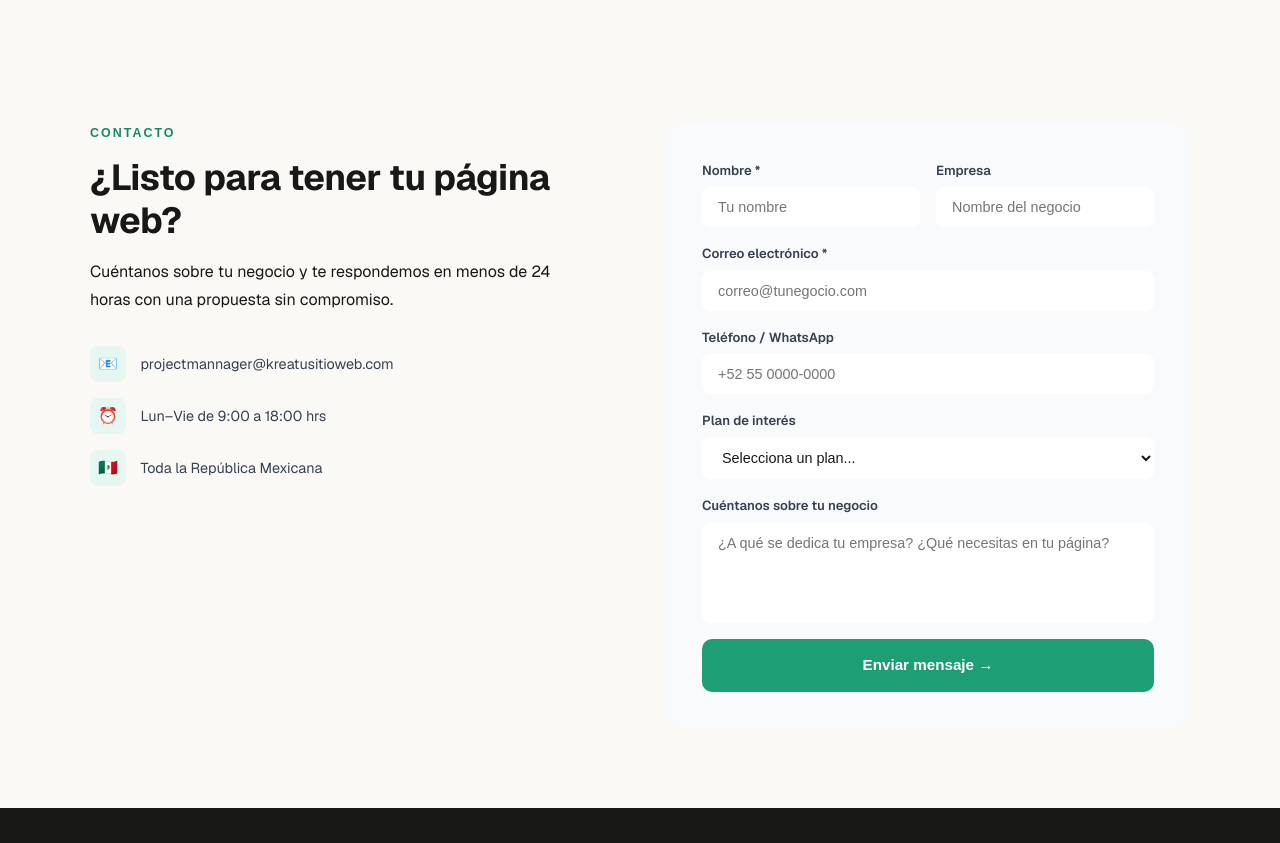
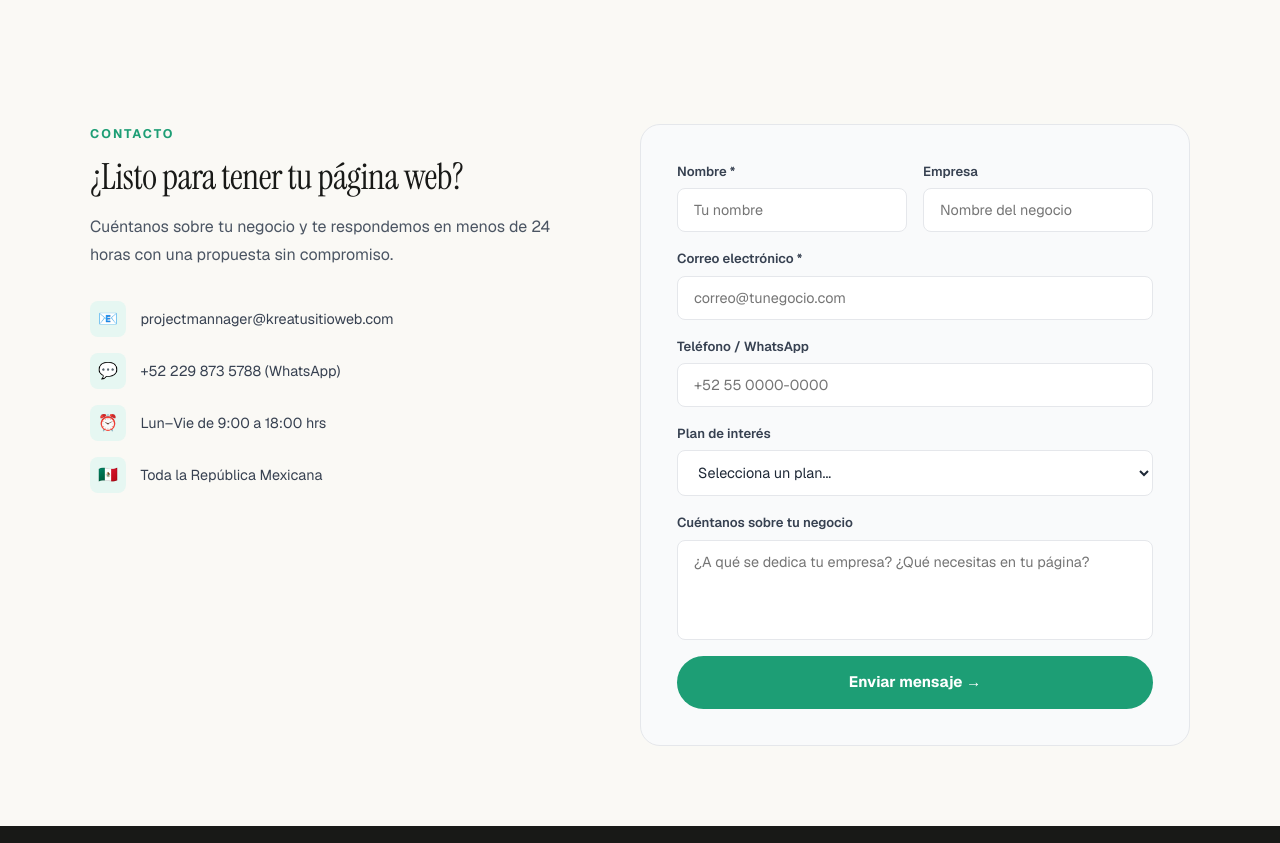
Before and after one commit to emtp1253-png/Link-de-trabajo, an Astro site: page / in a window 1280 px wide. Shown: the part 7310-8153 px from the top of the page. Built offline with nearby package versions, Linux system fonts and the light colour scheme; Astro itself is replaced by a stand-in of ours.

Commit message:
contacto: whatsapp + planes actualizados + fuentes

```diff
--- a/src/components/Contact.astro
+++ b/src/components/Contact.astro
@@ -1,6 +1,7 @@
 ---
 const contactItems = [
   { icon: '📧', text: 'projectmannager@kreatusitioweb.com', href: 'mailto:projectmannager@kreatusitioweb.com' },
+  { icon: '💬', text: '+52 229 873 5788 (WhatsApp)', href: 'https://wa.me/522298735788' },
   { icon: '⏰', text: 'Lun–Vie de 9:00 a 18:00 hrs', href: null },
   { icon: '🇲🇽', text: 'Toda la República Mexicana', href: null },
 ];
@@ -87,9 +88,10 @@ const contactItems = [
             <label for="plan">Plan de interés</label>
             <select id="plan" name="plan">
               <option value="">Selecciona un plan...</option>
-              <option value="starter">Plan Starter — $999.99</option>
-              <option value="pro">Plan Pro — $1,999.99 ⭐ (Recomendado)</option>
-              <option value="pro-plus">Plan Pro Plus — $3,499.99</option>
+              <option value="esencial">Plan Esencial — $999.99 + IVA</option>
+              <option value="profesional">Plan Profesional — $1,999.99 + IVA</option>
+              <option value="pro-plus">Plan Pro Plus — $3,499.99 + IVA ⭐ (Más vendido)</option>
+              <option value="ecommerce">Plan Ecommerce — $7,499.99 + IVA</option>
               <option value="personalizado">Cotización personalizada</option>
             </select>
           </div>
@@ -168,27 +170,28 @@ const contactItems = [
   }
 
   .section-label {
-    font-family: 'Plus Jakarta Sans', sans-serif;
+    font-family: 'Geist', sans-serif;
     font-size: 0.78rem;
     font-weight: 700;
-    color: var(--teal-500);
+    color: #1D9E75;
     text-transform: uppercase;
     letter-spacing: 2px;
     margin-bottom: 0.75rem;
   }
 
   .contact-info h2 {
+    font-family: 'Instrument Serif', serif;
     font-size: clamp(1.75rem, 3vw, 2.25rem);
-    font-weight: 800;
-    color: var(--gray-900);
+    font-weight: 400;
+    color: #181917;
     letter-spacing: -0.5px;
-    line-height: 1.2;
+    line-height: 1.15;
     margin-bottom: 1rem;
   }
 
   .contact-info > p {
     font-size: 1rem;
-    color: var(--gray-600);
+    color: #4B5563;
     line-height: 1.75;
     margin-bottom: 2rem;
   }
@@ -205,22 +208,22 @@ const contactItems = [
     align-items: center;
     gap: 0.9rem;
     font-size: 0.9rem;
-    color: var(--gray-700, #374151);
+    color: #374151;
   }
 
   .contact-item a {
-    color: var(--gray-700, #374151);
+    color: #374151;
     text-decoration: none;
     transition: color 0.2s;
   }
 
-  .contact-item a:hover { color: var(--teal-500); }
+  .contact-item a:hover { color: #1D9E75; }
 
   .contact-icon {
     width: 36px;
     height: 36px;
     border-radius: 8px;
-    background: var(--teal-50);
+    background: #E6F7F2;
     display: flex;
     align-items: center;
     justify-content: center;
@@ -229,9 +232,9 @@ const contactItems = [
   }
 
   .contact-form-wrap {
-    background: var(--gray-50, #F9FAFB);
+    background: #F9FAFB;
     border-radius: 20px;
-    border: 1px solid var(--gray-200);
+    border: 1px solid #E5E7EB;
     padding: 2.25rem;
   }
 
@@ -251,7 +254,7 @@ const contactItems = [
   .form-group label {
     font-size: 0.82rem;
     font-weight: 600;
-    color: var(--gray-700, #374151);
+    color: #374151;
   }
 
   .form-group input,
@@ -259,10 +262,10 @@ const contactItems = [
   .form-group textarea {
     padding: 0.75rem 1rem;
     border-radius: 8px;
-    border: 1.5px solid var(--gray-200);
-    font-family: 'DM Sans', sans-serif;
+    border: 1.5px solid #E5E7EB;
+    font-family: 'Geist', sans-serif;
     font-size: 0.9rem;
-    color: var(--gray-800);
+    color: #1F2937;
     background: #fff;
     outline: none;
     transition: border-color 0.2s;
@@ -271,35 +274,35 @@ const contactItems = [
 
   .form-group input:focus,
   .form-group select:focus,
-  .form-group textarea:focus { border-color: var(--teal-400); }
+  .form-group textarea:focus { border-color: #1D9E75; box-shadow: 0 0 0 3px rgba(29,158,117,.12); }
 
   .form-group textarea { min-height: 100px; }
 
   .btn-submit {
     width: 100%;
     padding: 0.9rem;
-    background: var(--teal-400);
+    background: #1D9E75;
     color: #fff;
     border: none;
-    border-radius: 10px;
-    font-family: 'Plus Jakarta Sans', sans-serif;
+    border-radius: 999px;
+    font-family: 'Geist', sans-serif;
     font-size: 0.95rem;
     font-weight: 700;
     cursor: pointer;
-    transition: background 0.2s;
+    transition: background 0.2s, transform 0.15s;
   }
 
-  .btn-submit:hover:not(:disabled) { background: var(--teal-600); }
+  .btn-submit:hover:not(:disabled) { background: #0F6E56; transform: translateY(-1px); }
   .btn-submit:disabled { opacity: 0.65; cursor: not-allowed; }
 
   .success-msg {
     display: none;
     text-align: center;
     padding: 2rem 1rem;
-    font-family: 'Plus Jakarta Sans', sans-serif;
+    font-family: 'Geist', sans-serif;
     font-size: 1rem;
     font-weight: 600;
-    color: var(--teal-600);
+    color: #0F6E56;
     line-height: 1.6;
   }
 
```
Also changed, not shown: 3 other files.
